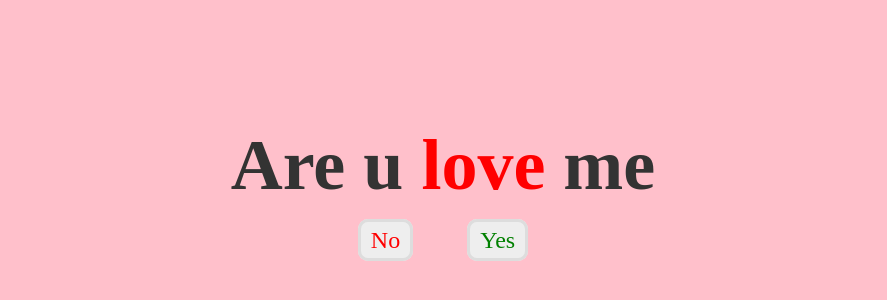
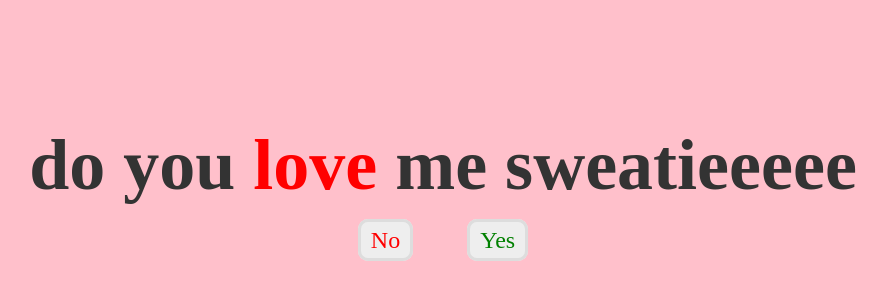
Before and after one commit to prashantsrivastava990/Prashant-Srivastava, a plain HTML site: page index.html in a window 1280 px wide. Shown: the part 68-368 px from the top of the page, without its empty margins (197-1084 px from the left). Drawn offline with Linux system fonts and the light colour scheme.

Commit message:
Update index.html

```diff
--- a/index.html
+++ b/index.html
@@ -9,7 +9,7 @@
 <body>
 	<div class="container">
 		<div class="love">
-			<h2>Are u <span>love</span> me</h2>
+			<h2>do you <span>love</span> me sweatieeeee</h2>
 			<a id="no" href="no.html">No</a>
 			<a id="yes" href="yes.html">Yes</a>
 		</div>
```
